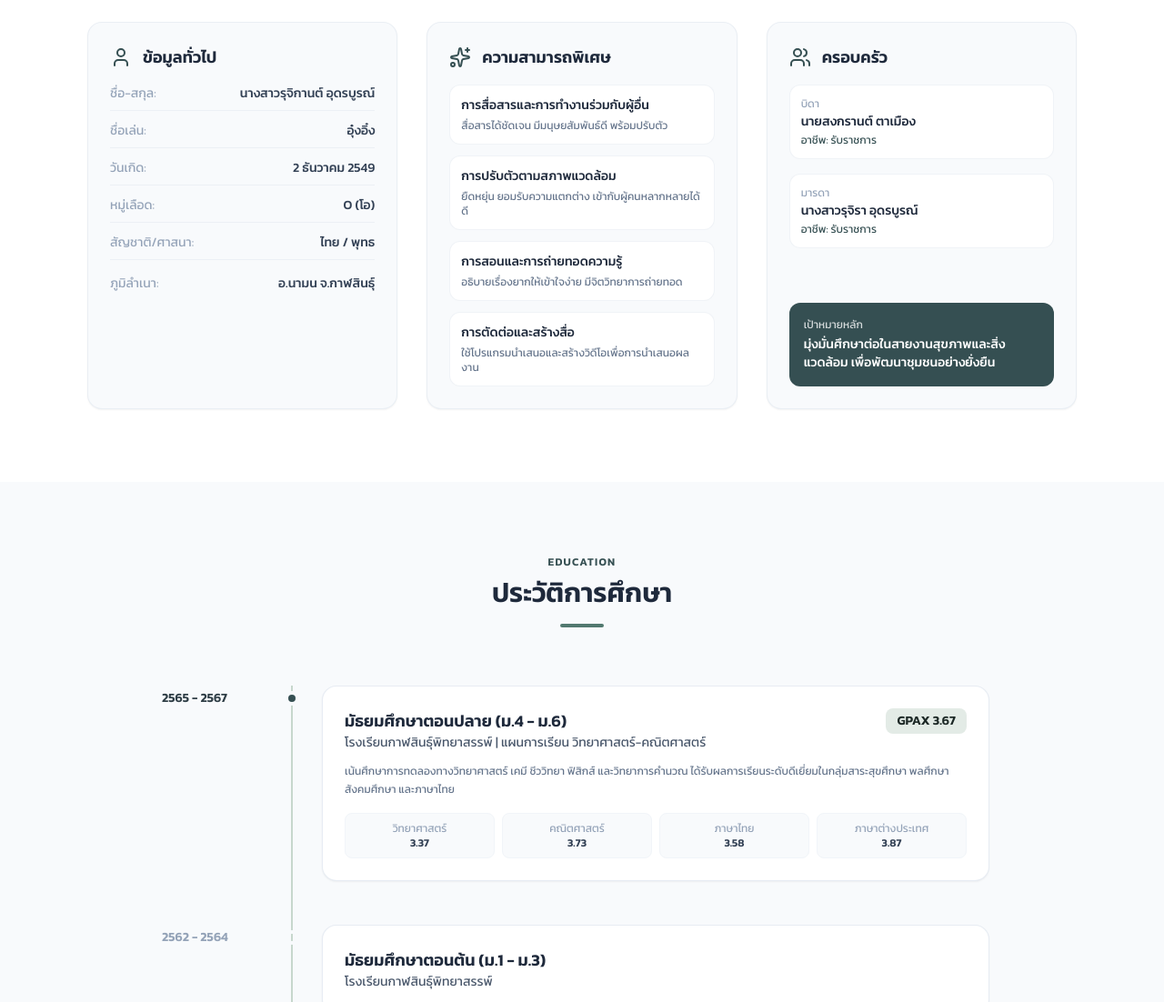
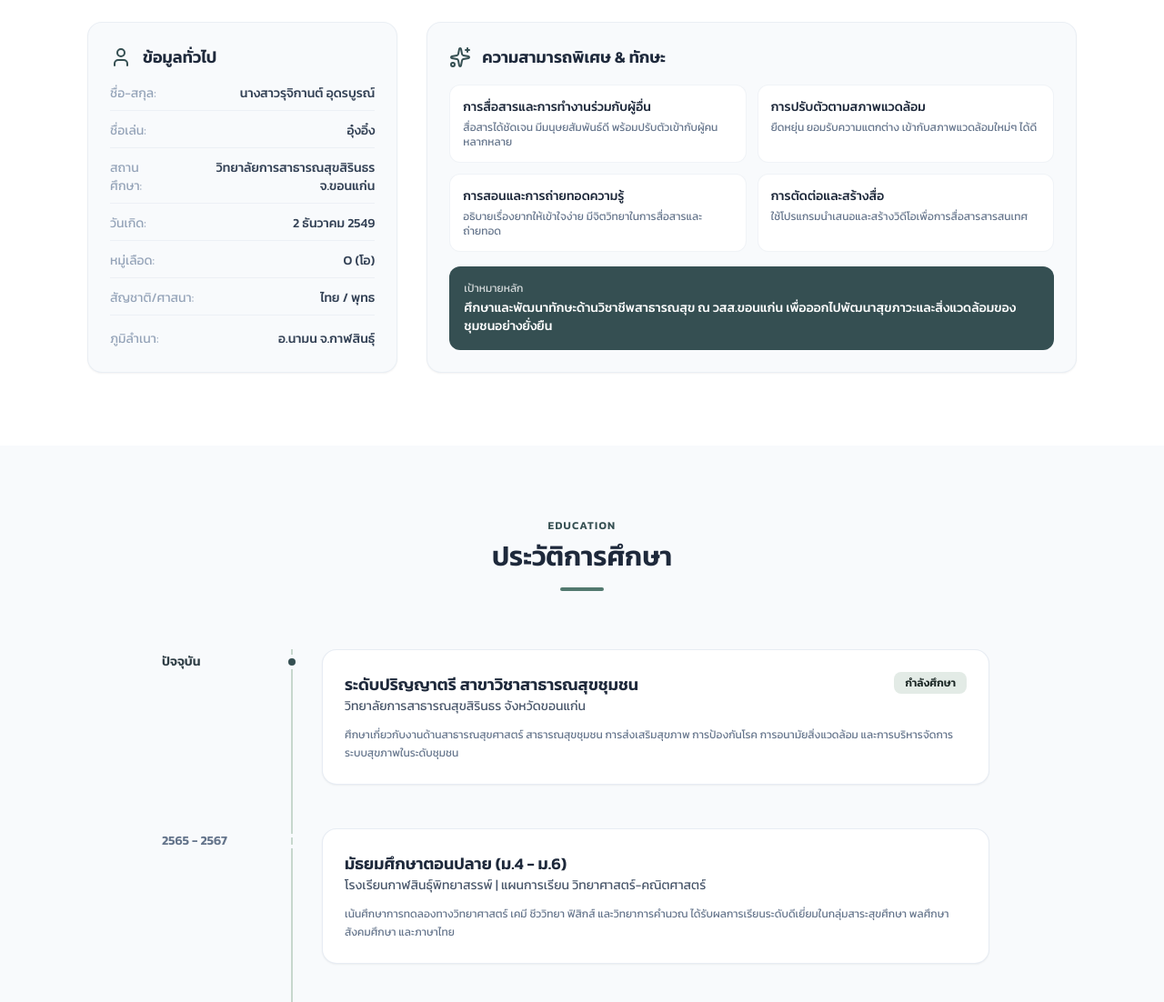
Before and after one commit to Rujikan075/Rujikan_Udonboon, a plain HTML site: page index.html in a window 1280 px wide. Shown: the part 1000-2102 px from the top of the page at 91% size. Drawn offline with nearby package versions, Linux system fonts and the light colour scheme.

Commit message:
Update educational background and skills sections

```diff
--- a/index.html
+++ b/index.html
@@ -89,7 +89,7 @@
                 <div class="md:col-span-7 space-y-6">
                     <div class="inline-flex items-center gap-2 px-3 py-1.5 rounded-full bg-sage-100 text-sage-700 text-xs font-medium">
                         <span class="w-2 h-2 rounded-full bg-sage-500 animate-pulse"></span>
-                        พร้อมสำหรับการศึกษาระดับอุดมศึกษา | สาธารณสุขศาสตร์
+                        นักศึกษาปริญญาตรี | วิทยาลัยการสาธารณสุขสิรินธร จังหวัดขอนแก่น
                     </div>
 
                     <h1 class="text-4xl sm:text-5xl font-bold text-slate-800 tracking-tight leading-tight">
@@ -98,7 +98,7 @@
                     </h1>
 
                     <p class="text-slate-600 text-base sm:text-lg leading-relaxed max-w-xl">
-                        นักเรียนสายวิทยาศาสตร์-คณิตศาสตร์ ที่มีความมุ่งมั่นในการเรียนรู้ด้านการดูแลสุขภาพ การป้องกันโรค และการพัฒนาสิ่งแวดล้อมอย่างยั่งยืน
+                        นักศึกษาสาธารณสุขศาสตร์ มุ่งมั่นในการเรียนรู้ด้านการดูแลสุขภาพ การป้องกันโรค และการพัฒนาสิ่งแวดล้อมอย่างยั่งยืน
                     </p>
 
                     <div class="p-4 rounded-xl bg-white border border-slate-200/80 shadow-sm max-w-md">
@@ -125,18 +125,18 @@
                             <div class="aspect-square rounded-xl bg-slate-100 overflow-hidden relative group">
                                 <img src="https://raw.githubusercontent.com/Rujikan075/Rujikan_Udonboon/main/IMG_0046.jpeg" alt="รุจิกานต์ อุดรบูรณ์" class="w-full h-full object-cover group-hover:scale-105 transition duration-500" onerror="this.src='https://placehold.co/400x400/e3ebe6/354f52?text=Rujikan+U.'">
                                 <div class="absolute bottom-3 left-3 bg-slate-900/70 backdrop-blur text-white text-xs px-3 py-1 rounded-md">
-                                    GPAX 3.67
+                                    สาธารณสุขชุมชน
                                 </div>
                             </div>
 
                             <div class="grid grid-cols-2 gap-3 text-center text-xs">
                                 <div class="p-2.5 rounded-lg bg-slate-50 border border-slate-100">
-                                    <span class="block text-slate-400 mb-0.5">แผนการเรียน</span>
-                                    <span class="font-semibold text-slate-700">วิทย์-คณิต</span>
+                                    <span class="block text-slate-400 mb-0.5">ระดับการศึกษา</span>
+                                    <span class="font-semibold text-slate-700">ปริญญาตรี</span>
                                 </div>
                                 <div class="p-2.5 rounded-lg bg-slate-50 border border-slate-100">
-                                    <span class="block text-slate-400 mb-0.5">โรงเรียน</span>
-                                    <span class="font-semibold text-slate-700 truncate block">กาฬสินธุ์พิทยาสรรพ์</span>
+                                    <span class="block text-slate-400 mb-0.5">สถาบัน</span>
+                                    <span class="font-semibold text-slate-700 truncate block" title="วิทยาลัยการสาธารณสุขสิรินธร จังหวัดขอนแก่น">วสส.ขอนแก่น</span>
                                 </div>
                             </div>
                         </div>
@@ -172,6 +172,10 @@
                             <span class="font-medium text-slate-700">อุ๋งอิ๋ง</span>
                         </li>
                         <li class="flex justify-between border-b border-slate-200/50 pb-2">
+                            <span class="text-slate-400">สถานศึกษา:</span>
+                            <span class="font-medium text-slate-700 text-right">วิทยาลัยการสาธารณสุขสิรินธร จ.ขอนแก่น</span>
+                        </li>
+                        <li class="flex justify-between border-b border-slate-200/50 pb-2">
                             <span class="text-slate-400">วันเกิด:</span>
                             <span class="font-medium text-slate-700">2 ธันวาคม 2549</span>
                         </li>
@@ -191,55 +195,35 @@
                 </div>
 
                 <!-- Skills Card -->
-                <div class="p-6 rounded-2xl bg-slate-50 border border-slate-200/60 shadow-sm space-y-4">
-                    <div class="flex items-center gap-3 text-sage-600">
-                        <i data-lucide="sparkles" class="w-6 h-6"></i>
-                        <h3 class="font-semibold text-lg text-slate-800">ความสามารถพิเศษ</h3>
-                    </div>
-                    <div class="space-y-3">
-                        <div class="p-3 bg-white rounded-xl border border-slate-200/50 shadow-2xs">
-                            <p class="font-medium text-slate-800 text-sm">การสื่อสารและการทำงานร่วมกับผู้อื่น</p>
-                            <p class="text-xs text-slate-500 mt-1">สื่อสารได้ชัดเจน มีมนุษยสัมพันธ์ดี พร้อมปรับตัว</p>
-                        </div>
-                        <div class="p-3 bg-white rounded-xl border border-slate-200/50 shadow-2xs">
-                            <p class="font-medium text-slate-800 text-sm">การปรับตัวตามสภาพแวดล้อม</p>
-                            <p class="text-xs text-slate-500 mt-1">ยืดหยุ่น ยอมรับความแตกต่าง เข้ากับผู้คนหลากหลายได้ดี</p>
-                        </div>
-                        <div class="p-3 bg-white rounded-xl border border-slate-200/50 shadow-2xs">
-                            <p class="font-medium text-slate-800 text-sm">การสอนและการถ่ายทอดความรู้</p>
-                            <p class="text-xs text-slate-500 mt-1">อธิบายเรื่องยากให้เข้าใจง่าย มีจิตวิทยาการถ่ายทอด</p>
-                        </div>
-                        <div class="p-3 bg-white rounded-xl border border-slate-200/50 shadow-2xs">
-                            <p class="font-medium text-slate-800 text-sm">การตัดต่อและสร้างสื่อ</p>
-                            <p class="text-xs text-slate-500 mt-1">ใช้โปรแกรมนำเสนอและสร้างวิดีโอเพื่อการนำเสนอผลงาน</p>
-                        </div>
-                    </div>
-                </div>
-
-                <!-- Family Background -->
-                <div class="p-6 rounded-2xl bg-slate-50 border border-slate-200/60 shadow-sm space-y-4 flex flex-col justify-between">
+                <div class="p-6 rounded-2xl bg-slate-50 border border-slate-200/60 shadow-sm space-y-4 md:col-span-2 flex flex-col justify-between">
                     <div>
                         <div class="flex items-center gap-3 text-sage-600 mb-4">
-                            <i data-lucide="users" class="w-6 h-6"></i>
-                            <h3 class="font-semibold text-lg text-slate-800">ครอบครัว</h3>
+                            <i data-lucide="sparkles" class="w-6 h-6"></i>
+                            <h3 class="font-semibold text-lg text-slate-800">ความสามารถพิเศษ & ทักษะ</h3>
                         </div>
-                        <div class="space-y-4 text-sm">
-                            <div class="p-3 bg-white rounded-xl border border-slate-200/50">
-                                <span class="text-xs text-slate-400 block mb-0.5">บิดา</span>
-                                <p class="font-medium text-slate-800">นายสงกรานต์ ตาเมือง</p>
-                                <p class="text-xs text-sage-600 mt-0.5">อาชีพ: รับราชการ</p>
+                        <div class="grid grid-cols-1 sm:grid-cols-2 gap-3">
+                            <div class="p-3.5 bg-white rounded-xl border border-slate-200/50 shadow-2xs">
+                                <p class="font-medium text-slate-800 text-sm">การสื่อสารและการทำงานร่วมกับผู้อื่น</p>
+                                <p class="text-xs text-slate-500 mt-1">สื่อสารได้ชัดเจน มีมนุษยสัมพันธ์ดี พร้อมปรับตัวเข้ากับผู้คนหลากหลาย</p>
                             </div>
-                            <div class="p-3 bg-white rounded-xl border border-slate-200/50">
-                                <span class="text-xs text-slate-400 block mb-0.5">มารดา</span>
-                                <p class="font-medium text-slate-800">นางสาวรุจิรา อุดรบูรณ์</p>
-                                <p class="text-xs text-sage-600 mt-0.5">อาชีพ: รับราชการ</p>
+                            <div class="p-3.5 bg-white rounded-xl border border-slate-200/50 shadow-2xs">
+                                <p class="font-medium text-slate-800 text-sm">การปรับตัวตามสภาพแวดล้อม</p>
+                                <p class="text-xs text-slate-500 mt-1">ยืดหยุ่น ยอมรับความแตกต่าง เข้ากับสภาพแวดล้อมใหม่ๆ ได้ดี</p>
+                            </div>
+                            <div class="p-3.5 bg-white rounded-xl border border-slate-200/50 shadow-2xs">
+                                <p class="font-medium text-slate-800 text-sm">การสอนและการถ่ายทอดความรู้</p>
+                                <p class="text-xs text-slate-500 mt-1">อธิบายเรื่องยากให้เข้าใจง่าย มีจิตวิทยาในการสื่อสารและถ่ายทอด</p>
+                            </div>
+                            <div class="p-3.5 bg-white rounded-xl border border-slate-200/50 shadow-2xs">
+                                <p class="font-medium text-slate-800 text-sm">การตัดต่อและสร้างสื่อ</p>
+                                <p class="text-xs text-slate-500 mt-1">ใช้โปรแกรมนำเสนอและสร้างวิดีโอเพื่อการสื่อสารสารสนเทศ</p>
                             </div>
                         </div>
                     </div>
 
                     <div class="p-4 bg-sage-600 text-white rounded-xl space-y-1 mt-4">
                         <p class="text-xs opacity-80">เป้าหมายหลัก</p>
-                        <p class="text-sm font-medium">มุ่งมั่นศึกษาต่อในสายงานสุขภาพและสิ่งแวดล้อม เพื่อพัฒนาชุมชนอย่างยั่งยืน</p>
+                        <p class="text-sm font-medium">ศึกษาและพัฒนาทักษะด้านวิชาชีพสาธารณสุข ณ วสส.ขอนแก่น เพื่อออกไปพัฒนาสุขภาวะและสิ่งแวดล้อมของชุมชนอย่างยั่งยืน</p>
                     </div>
                 </div>
             </div>
@@ -257,10 +241,32 @@
             <div class="max-w-4xl mx-auto">
                 <div class="relative border-l-2 border-sage-200 ml-4 md:ml-32 space-y-12">
 
+                    <!-- Bachelor Degree -->
+                    <div class="relative pl-8 group">
+                        <div class="absolute -left-[9px] top-1.5 w-4 h-4 rounded-full bg-sage-600 border-4 border-slate-50 group-hover:scale-125 transition"></div>
+                        <div class="hidden md:block absolute -left-36 top-1 text-sm font-semibold text-sage-700">ปัจจุบัน</div>
+
+                        <div class="bg-white p-6 rounded-2xl border border-slate-200/80 shadow-sm hover:shadow-md transition">
+                            <span class="md:hidden inline-block text-xs font-semibold text-sage-600 mb-2">ระดับอุดมศึกษา (ปัจจุบัน)</span>
+                            <div class="flex flex-wrap justify-between items-start gap-2 mb-3">
+                                <div>
+                                    <h3 class="text-lg font-bold text-slate-800">ระดับปริญญาตรี สาขาวิชาสาธารณสุขชุมชน</h3>
+                                    <p class="text-sm text-slate-600">วิทยาลัยการสาธารณสุขสิรินธร จังหวัดขอนแก่น</p>
+                                </div>
+                                <span class="px-3 py-1 bg-sage-100 text-sage-800 font-bold text-xs rounded-lg">
+                                    กำลังศึกษา
+                                </span>
+                            </div>
+                            <p class="text-xs text-slate-500 leading-relaxed">
+                                ศึกษาเกี่ยวกับงานด้านสาธารณสุขศาสตร์ สาธารณสุขชุมชน การส่งเสริมสุขภาพ การป้องกันโรค การอนามัยสิ่งแวดล้อม และการบริหารจัดการระบบสุขภาพในระดับชุมชน
+                            </p>
+                        </div>
+                    </div>
+
                     <!-- High School -->
                     <div class="relative pl-8 group">
-                        <div class="absolute -left-[9px] top-1.5 w-4 h-4 rounded-full bg-sage-600 border-4 border-slate-50 group-hover:scale-125 transition"></div>
-                        <div class="hidden md:block absolute -left-36 top-1 text-sm font-semibold text-sage-700">2565 - 2567</div>
+                        <div class="absolute -left-[9px] top-1.5 w-4 h-4 rounded-full bg-sage-300 border-4 border-slate-50 group-hover:scale-125 transition"></div>
+                        <div class="hidden md:block absolute -left-36 top-1 text-sm font-semibold text-slate-500">2565 - 2567</div>
 
                         <div class="bg-white p-6 rounded-2xl border border-slate-200/80 shadow-sm hover:shadow-md transition">
                             <span class="md:hidden inline-block text-xs font-semibold text-sage-600 mb-2">ปีการศึกษา 2565 - 2567</span>
@@ -269,31 +275,10 @@
                                     <h3 class="text-lg font-bold text-slate-800">มัธยมศึกษาตอนปลาย (ม.4 - ม.6)</h3>
                                     <p class="text-sm text-slate-600">โรงเรียนกาฬสินธุ์พิทยาสรรพ์ | แผนการเรียน วิทยาศาสตร์-คณิตศาสตร์</p>
                                 </div>
-                                <span class="px-3 py-1 bg-sage-100 text-sage-800 font-bold text-sm rounded-lg">
-                                    GPAX 3.67
-                                </span>
                             </div>
-                            <p class="text-xs text-slate-500 leading-relaxed mb-4">
+                            <p class="text-xs text-slate-500 leading-relaxed">
                                 เน้นศึกษาการทดลองทางวิทยาศาสตร์ เคมี ชีววิทยา ฟิสิกส์ และวิทยาการคำนวณ ได้รับผลการเรียนระดับดีเยี่ยมในกลุ่มสาระสุขศึกษา พลศึกษา สังคมศึกษา และภาษาไทย
                             </p>
-                            <div class="grid grid-cols-2 sm:grid-cols-4 gap-2 text-xs text-center">
-                                <div class="bg-slate-50 p-2 rounded-lg border border-slate-100">
-                                    <span class="text-slate-400 block">วิทยาศาสตร์</span>
-                                    <span class="font-semibold text-slate-700">3.37</span>
-                                </div>
-                                <div class="bg-slate-50 p-2 rounded-lg border border-slate-100">
-                                    <span class="text-slate-400 block">คณิตศาสตร์</span>
-                                    <span class="font-semibold text-slate-700">3.73</span>
-                                </div>
-                                <div class="bg-slate-50 p-2 rounded-lg border border-slate-100">
-                                    <span class="text-slate-400 block">ภาษาไทย</span>
-                                    <span class="font-semibold text-slate-700">3.58</span>
-                                </div>
-                                <div class="bg-slate-50 p-2 rounded-lg border border-slate-100">
-                                    <span class="text-slate-400 block">ภาษาต่างประเทศ</span>
-                                    <span class="font-semibold text-slate-700">3.87</span>
-                                </div>
-                            </div>
                         </div>
                     </div>
 
```
